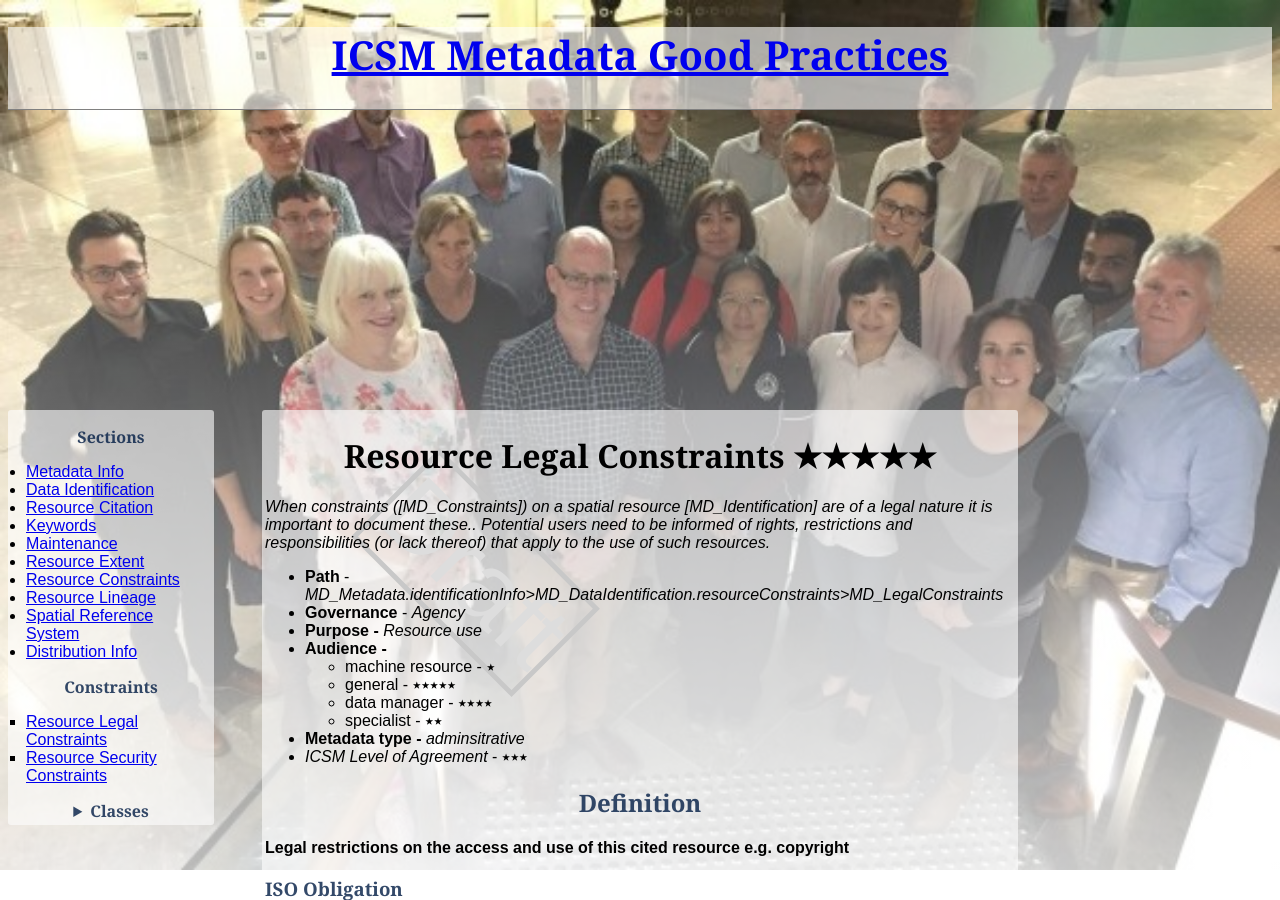
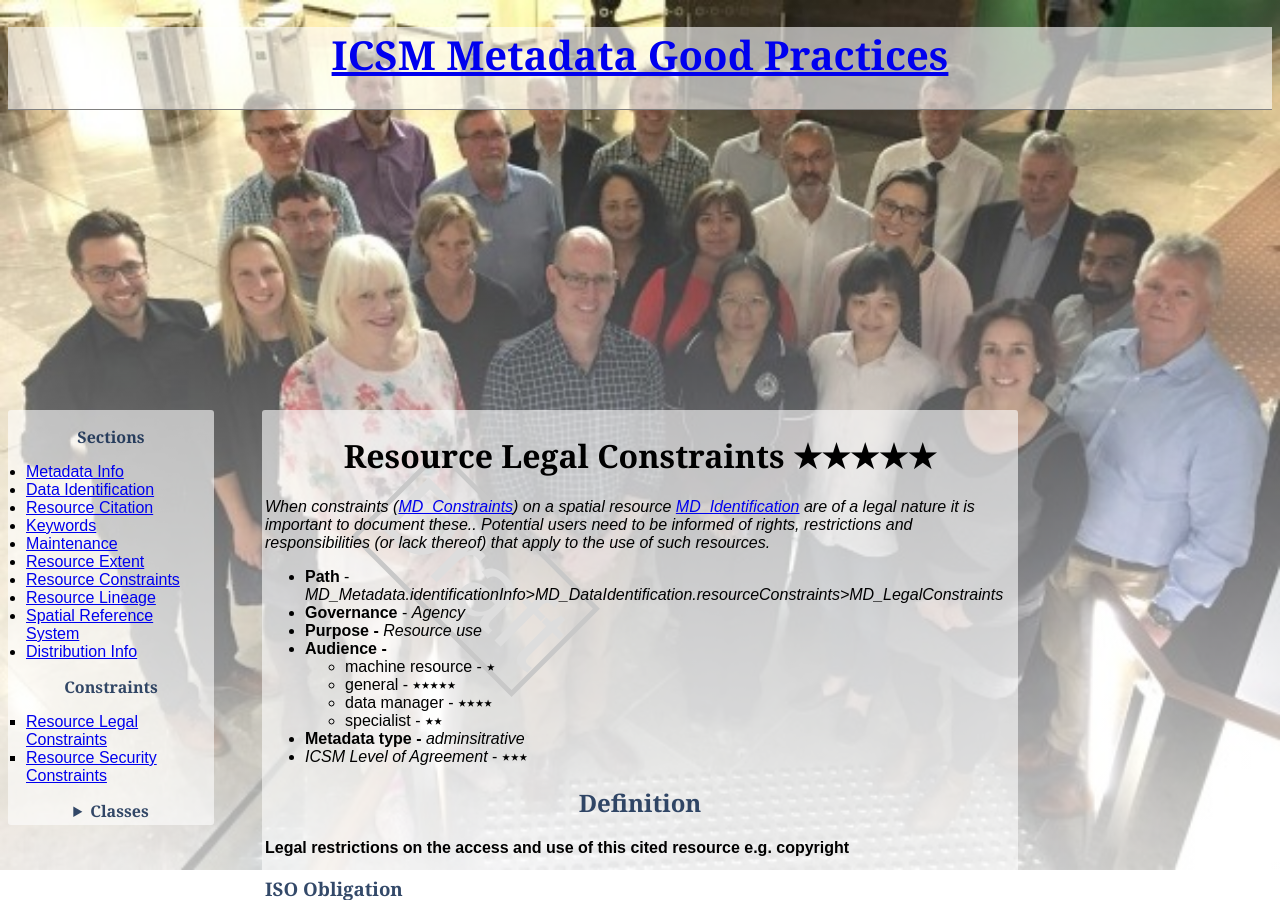
Before and after one commit to OpenWork-NZ/mdwg, a Jekyll site: the page built from _defs/ResourceLegalContraints.md, in a window 1280 px wide and 900 px high. Built offline with Jekyll 4.4.1, drawn with Linux system fonts in a browser that asks for light colours; part of the change alters nothing that is shown.

```diff
--- a/_defs/ResourceLegalContraints.md
+++ b/_defs/ResourceLegalContraints.md
@@ -7,7 +7,7 @@ title: Resource Legal Constraints
 ---
 # Resource Legal Constraints ★★★★★
 
-*When constraints ([MD_Constraints]) on a spatial resource [MD_Identification]  are of a legal nature it is important to document these.. Potential users need to be informed of rights, restrictions and responsibilities (or lack thereof) that apply to the use of such resources.*
+*When constraints ([MD_Constraints](./class-md_constraints.html)) on a spatial resource [MD_Identification](http://wiki.esipfed.org/index.php/MD_Identification)  are of a legal nature it is important to document these.. Potential users need to be informed of rights, restrictions and responsibilities (or lack thereof) that apply to the use of such resources.*
 
 - **Path** - *MD_Metadata.identificationInfo>MD_DataIdentification.resourceConstraints>MD_LegalConstraints*
 - **Governance** - *Agency*
```
